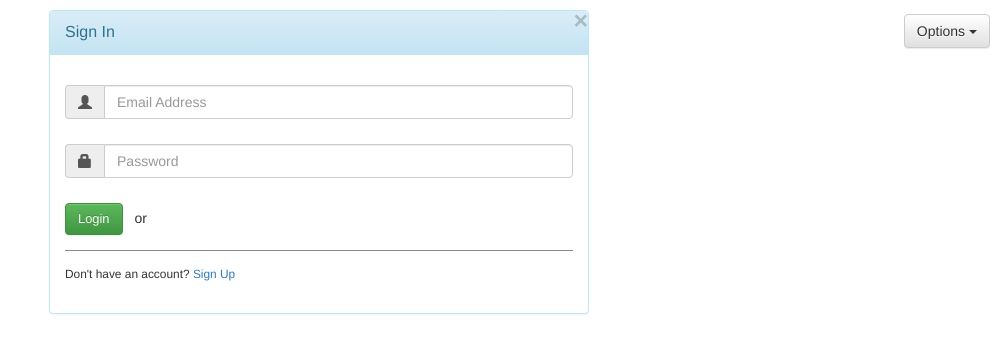
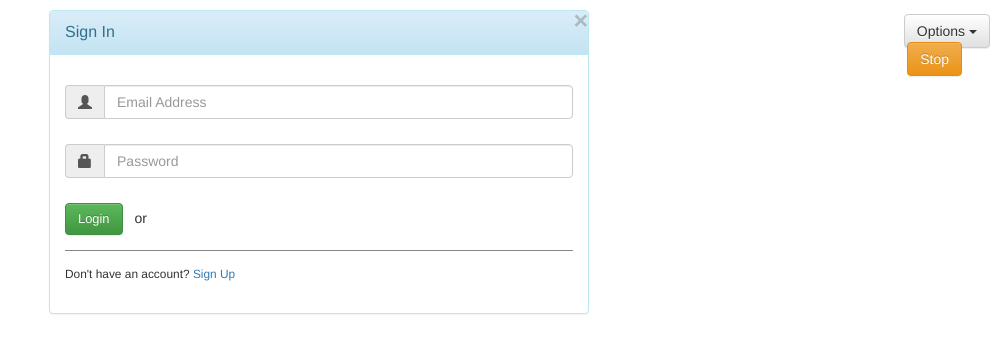
Before and after one commit to GoogleJump/Breakpoint, a Flask app: page /map in a window 1280 px wide. Shown: the top 353 px of the page, without its empty margins (276-1280 px from the left). Run offline with Flask 2, Linux system fonts and the light colour scheme; some libraries are stand-ins or nearby versions.

Commit message:
Add stop recording button

```diff
--- a/templates/map.html
+++ b/templates/map.html
@@ -28,6 +28,7 @@
                 <li role="presentation"><a role="menuitem" tabindex="-1" href="/delete">Delete</a></li>
             </ul>
         </div>
+        <button id="stop" style='position:fixed;top:3em;right:3em' class="btn btn-warning">Stop</button>
         <div id="map-overlay">
             <div class="container">
                 <div id="loginbox" class="mainbox col-md-6 col-md-offset-3 col-sm-8 col-sm-offset-2">
```
